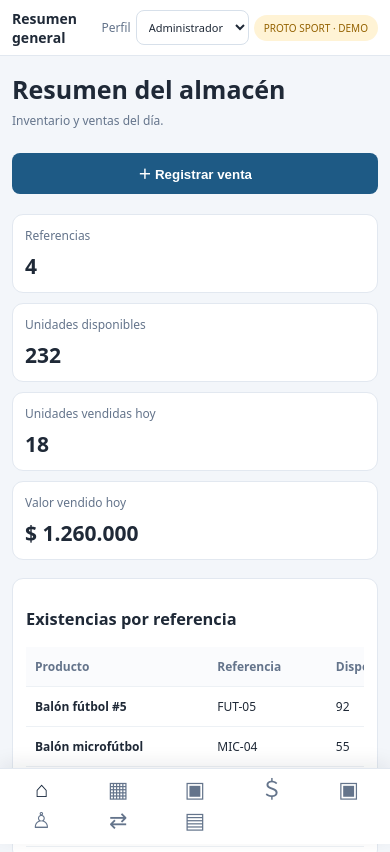
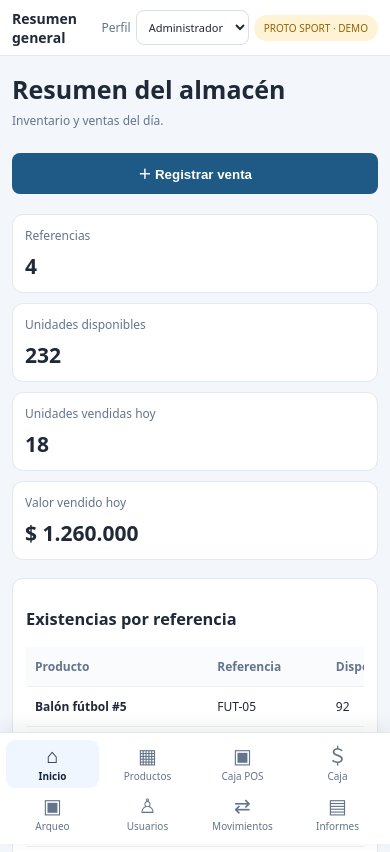
Before and after one commit to haperez86/balones-proto, a plain HTML site: page index.html in a window 390 px wide. Shown: the top 852 px of the page. Drawn offline with Linux system fonts and the light colour scheme.

Commit message:
Ajustar menú móvil de Proto Sport

```diff
--- a/index.html
+++ b/index.html
@@ -86,28 +86,46 @@ html,body{width:100%;max-width:100%;overflow-x:hidden}
 }
 
 
-/* Barra de navegación inferior estilo app móvil */
+/* Navegación móvil compacta y adaptable por perfil */
 .nav-icon{display:none}
 @media(max-width:700px){
-  body{padding-bottom:76px}
-  .side{position:fixed;z-index:50;left:0;right:0;bottom:0;width:100%;height:76px;padding:0;background:#fff;border-top:1px solid #e2e8f0;box-shadow:0 -5px 18px rgba(15,23,42,.08)}
+  body{padding-bottom:116px}
+  .side{
+    position:fixed;z-index:50;left:0;right:0;bottom:0;width:100%;
+    height:112px;padding:0;background:#fff;border-top:1px solid #e2e8f0;
+    box-shadow:0 -5px 18px rgba(15,23,42,.08)
+  }
   .side .brand,.side>.muted{display:none!important}
   .nav{
-    display:grid;grid-template-columns:repeat(5,minmax(0,1fr));gap:0;
-    width:100%;height:100%;margin:0;padding:5px 3px 7px;
+    display:grid;grid-template-columns:repeat(4,minmax(0,1fr));grid-auto-rows:1fr;
+    gap:2px;width:100%;height:100%;margin:0;padding:7px 6px;
     overflow:visible;white-space:normal;align-items:stretch
   }
   .nav button,.nav button:last-child{
     grid-column:auto;display:flex;flex-direction:column;align-items:center;justify-content:center;
-    gap:4px;width:100%;min-width:0;min-height:0;height:100%;padding:4px 1px;
-    border:0;border-radius:8px;background:transparent;color:#64748b;
-    font-size:10px;line-height:1.1;text-align:center;white-space:normal
+    gap:4px;width:100%;min-width:0;min-height:0;height:100%;padding:5px 2px;
+    border:0;border-radius:9px;background:transparent;color:#64748b;
+    font-size:10px;line-height:1.15;text-align:center;white-space:normal
   }
-  .nav button.active{background:transparent;color:#14243a;font-weight:800}
+  .nav button.active{background:#eff6ff;color:#14243a;font-weight:800}
   .nav button:hover{background:#f1f5f9}
-  .nav-icon{display:block;font-size:22px;line-height:1;font-weight:400}
-  .nav-label{display:block;max-width:100%;overflow:hidden;text-overflow:ellipsis}
+  .nav-icon{display:block;font-size:20px;line-height:1.1;font-weight:500}
+  .nav-label{display:block;width:100%;max-width:100%;overflow:hidden;text-overflow:ellipsis;white-space:nowrap}
+  .nav.seller-nav{grid-template-columns:1fr;grid-auto-rows:1fr;align-items:center}
+  .nav.seller-nav button,.nav.seller-nav button:last-child{
+    flex-direction:row;gap:10px;justify-content:center;max-width:none;
+    font-size:13px;padding:10px;height:100%
+  }
+  .nav.seller-nav .nav-icon{font-size:21px}
+  .nav.seller-nav .nav-label{width:auto;max-width:none;overflow:visible;text-overflow:clip}
   main{padding-bottom:0}
+}
+@media(max-width:380px){
+  .side{height:108px}
+  body{padding-bottom:112px}
+  .nav{padding:6px 4px;gap:1px}
+  .nav button,.nav button:last-child{font-size:9px}
+  .nav-icon{font-size:18px}
 }
 
 
```
